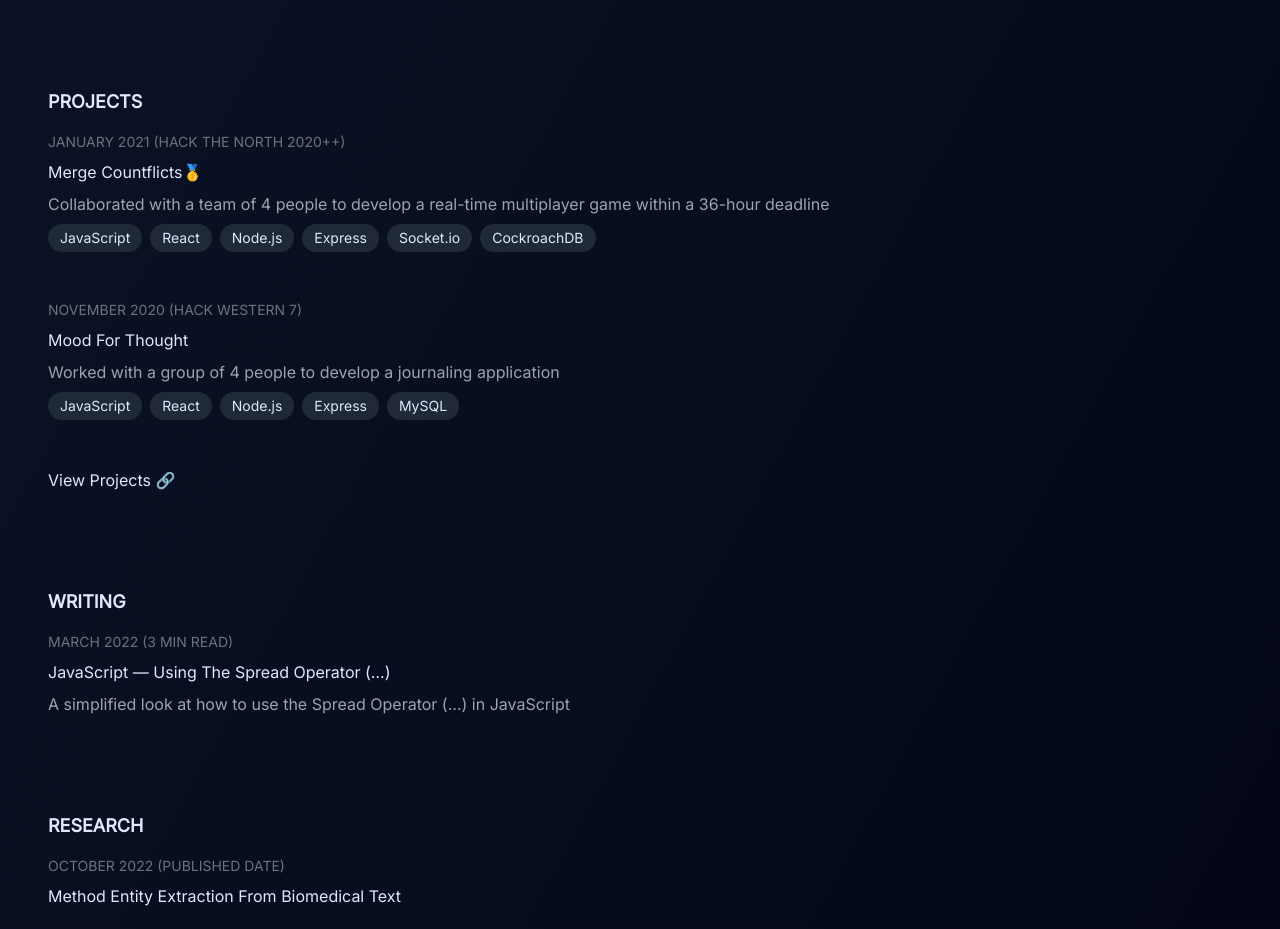
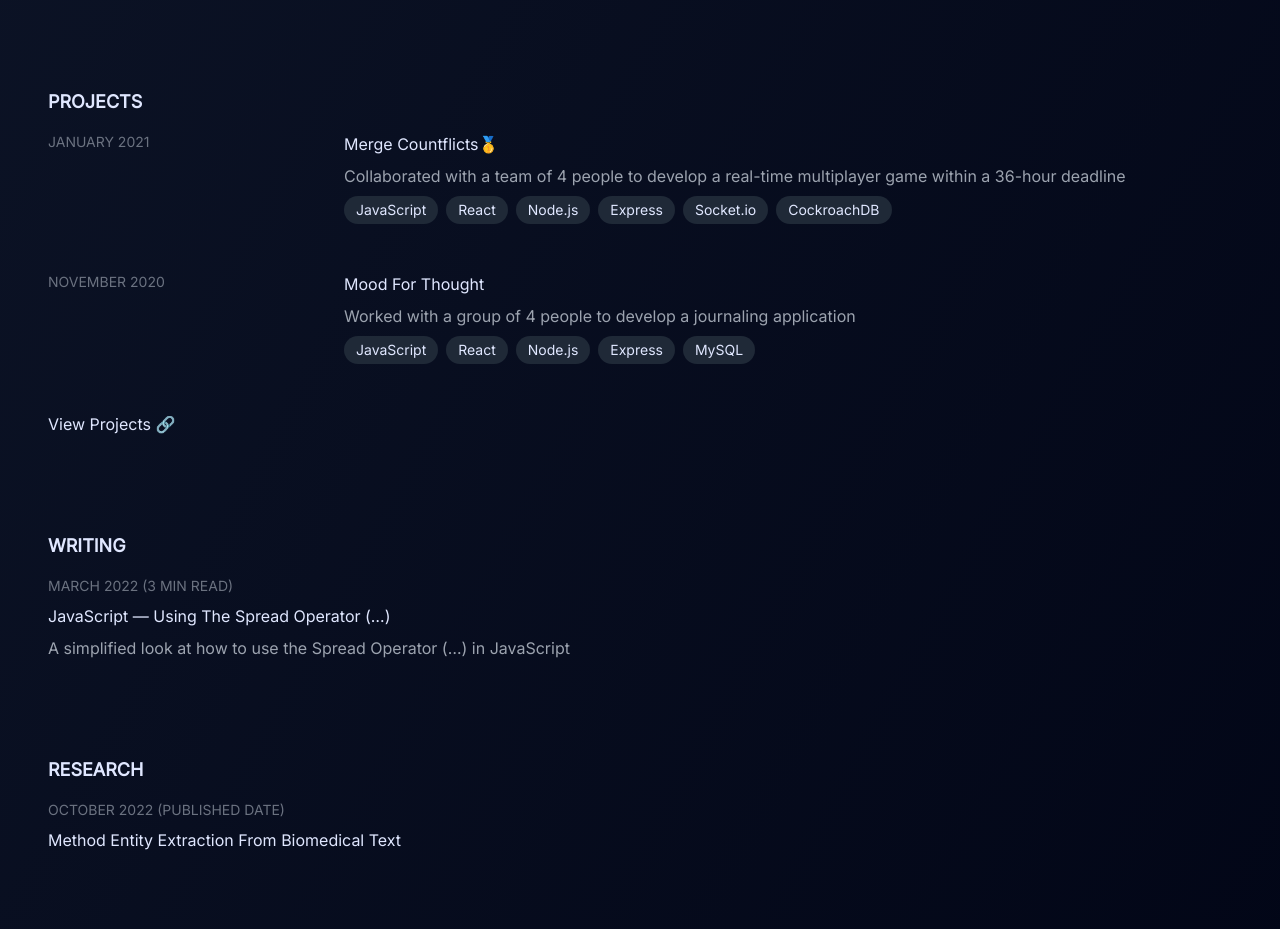
Before and after one commit to waqarkalim/waqarkalim.github.io, a React (Vite) app: page / in a window 1280 px wide. Shown: the part 1280-2209 px from the top of the page. Built offline with nearby package versions, Linux system fonts and the light colour scheme.

Commit message:
Make Project cards tablet responsive

```diff
--- a/src/pages/Projects.tsx
+++ b/src/pages/Projects.tsx
@@ -21,10 +21,11 @@ const Card = ({
   description,
   tags,
 }: CardProps) => (
-  <section id={id} className="flex flex-col gap-2">
-    <p className="text-sm text-gray-500 uppercase">
-      {`${date} (${eventName})`}
-    </p>
+  <section id={id} className="flex flex-col gap-2 sm:flex-row">
+    <div className="flex flex-row flex-grow gap-1 text-sm text-gray-500 uppercase sm:flex-col">
+      <p>{date}</p> <p className="sm:hidden">{`(${eventName})`}</p>
+    </div>
+    <div className="flex flex-col gap-2 sm:w-3/4">
       <a href={websiteUrl}>
         {projectName}
         {winner ? <span>🥇</span> : ''}
@@ -36,6 +37,7 @@ const Card = ({
             {tag}
           </span>
         ))}
+      </div>
     </div>
   </section>
 )
```
Lines whose indentation alone changed are shown as unchanged.
